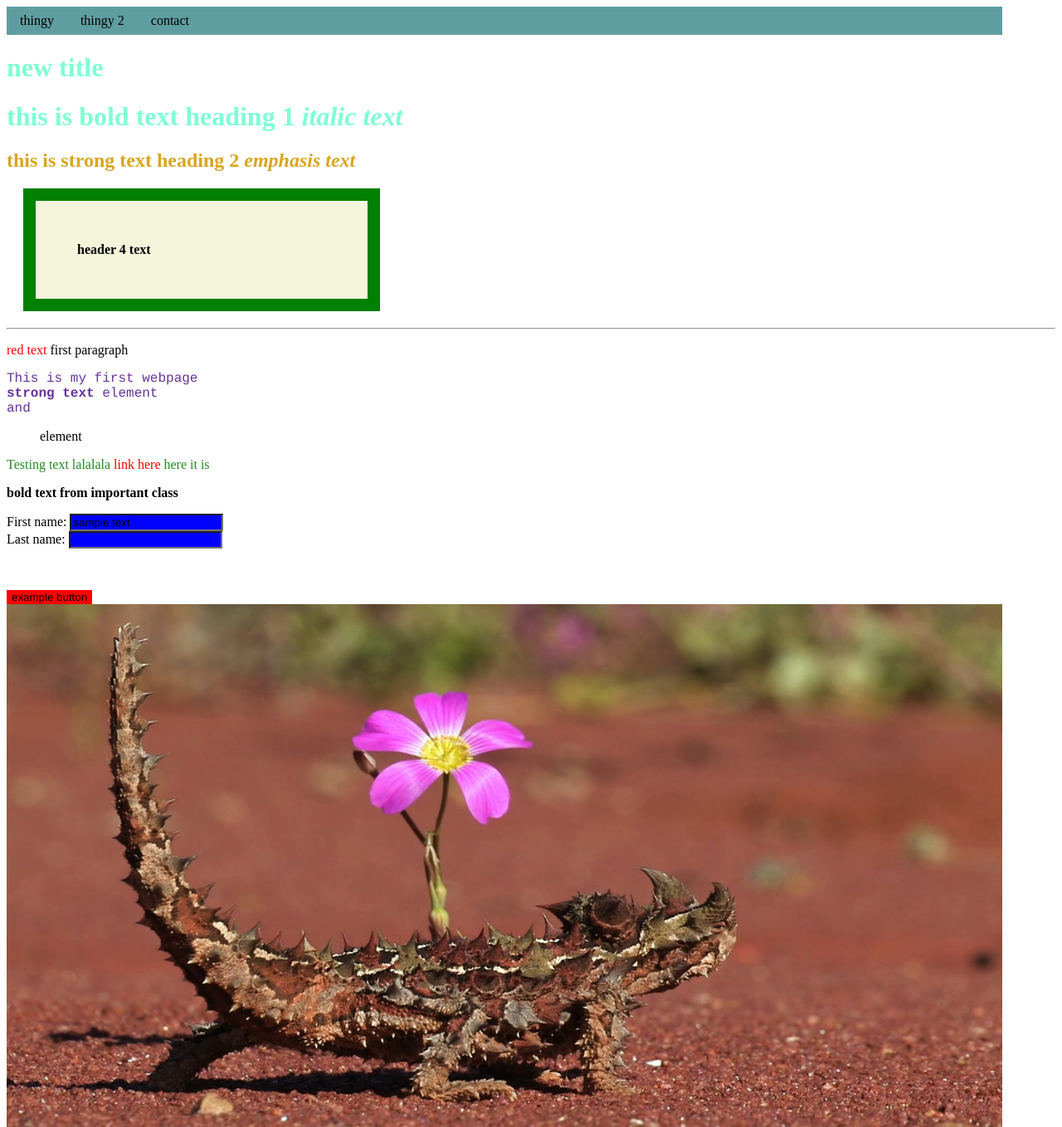
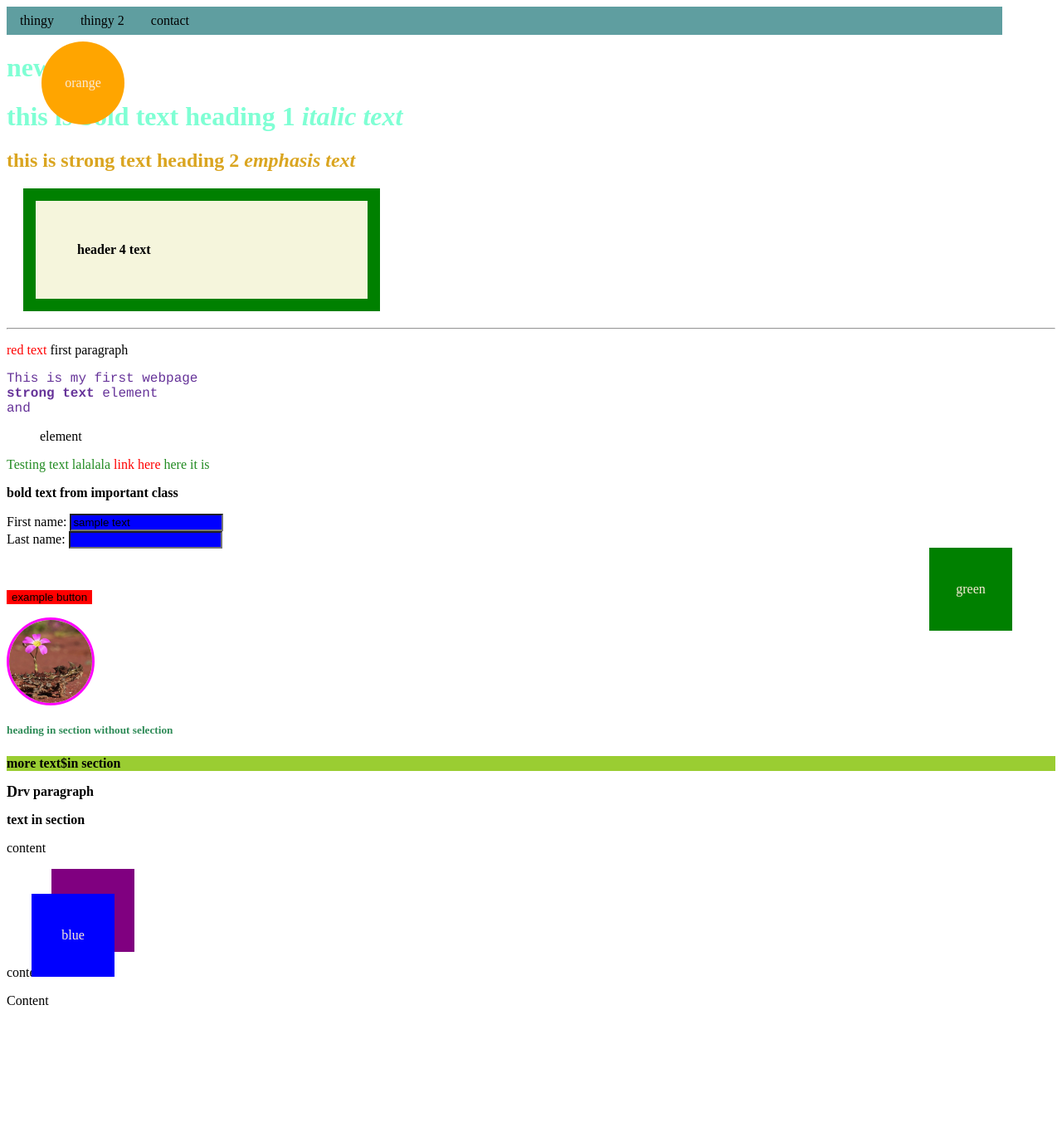
Before and after one commit to Keira-H3/cs2550-about-me, a plain HTML site: page firsthtml.html in a window 1280 px wide. Shown: the top 1358 px of the page at 83% size. After the commit the page ends 1231 px from the top, so only its background shows below. Drawn offline with Linux system fonts and the light colour scheme.

Commit message:
day 6 changes

```diff
--- a/firsthtml.html
+++ b/firsthtml.html
@@ -86,6 +86,55 @@
                 color:cornflowerblue;
                 background-color: darkgray;
             }
+            img {
+                height: 100px;
+                margin-left: -50px;
+            }
+            div.wrap {
+                overflow: hidden;
+                border-radius: 50%;
+                border-style: solid;
+                border-width: 3px;
+                border-color: magenta;
+            }
+            div {
+                width:100px;
+                height:100px;
+                text-align: center;
+                line-height: 100px;
+                display: inline-block;
+            }
+            #blue {
+                background-color: blue;
+                color: antiquewhite;
+                position: relative;
+                left: 30px;
+                top: 30px;
+                z-index: 1;
+            }
+            #orange {
+                background-color: orange;
+                color: antiquewhite;
+                border-radius: 50px;
+                position: absolute;
+                left: 50px;
+                top: 50px;
+
+            }
+            #green {
+                background-color: green;
+                color: antiquewhite;
+                position: fixed;
+                right: 60px;
+                bottom: 40px;
+            }
+            #purple {
+                background-color: purple;
+                color: antiquewhite;
+                position: relative;
+                left: -50px;
+                z-index: -1;
+            }
         </style>
         <title>this is da title</title>
     </head>
@@ -128,7 +177,9 @@
         <p>
             <input type="button" value="example button"
         </p>
+        <div class="wrap">
         <img src="images/thorny_devil.jpg" alt="thorny devil">
+        </div>
     </body>
     <section>
         <h5>
@@ -146,5 +197,12 @@
             text in section
         </p>
     </section>
+    <p>content</p>
+    <div id="orange">orange</div>
+    <div id="blue">blue</div>
+    <div id="green">green</div>
+    <div id="purple">purple</div>
+    <p>content</p>
+    <p>Content</p>
 
 </html>
```
